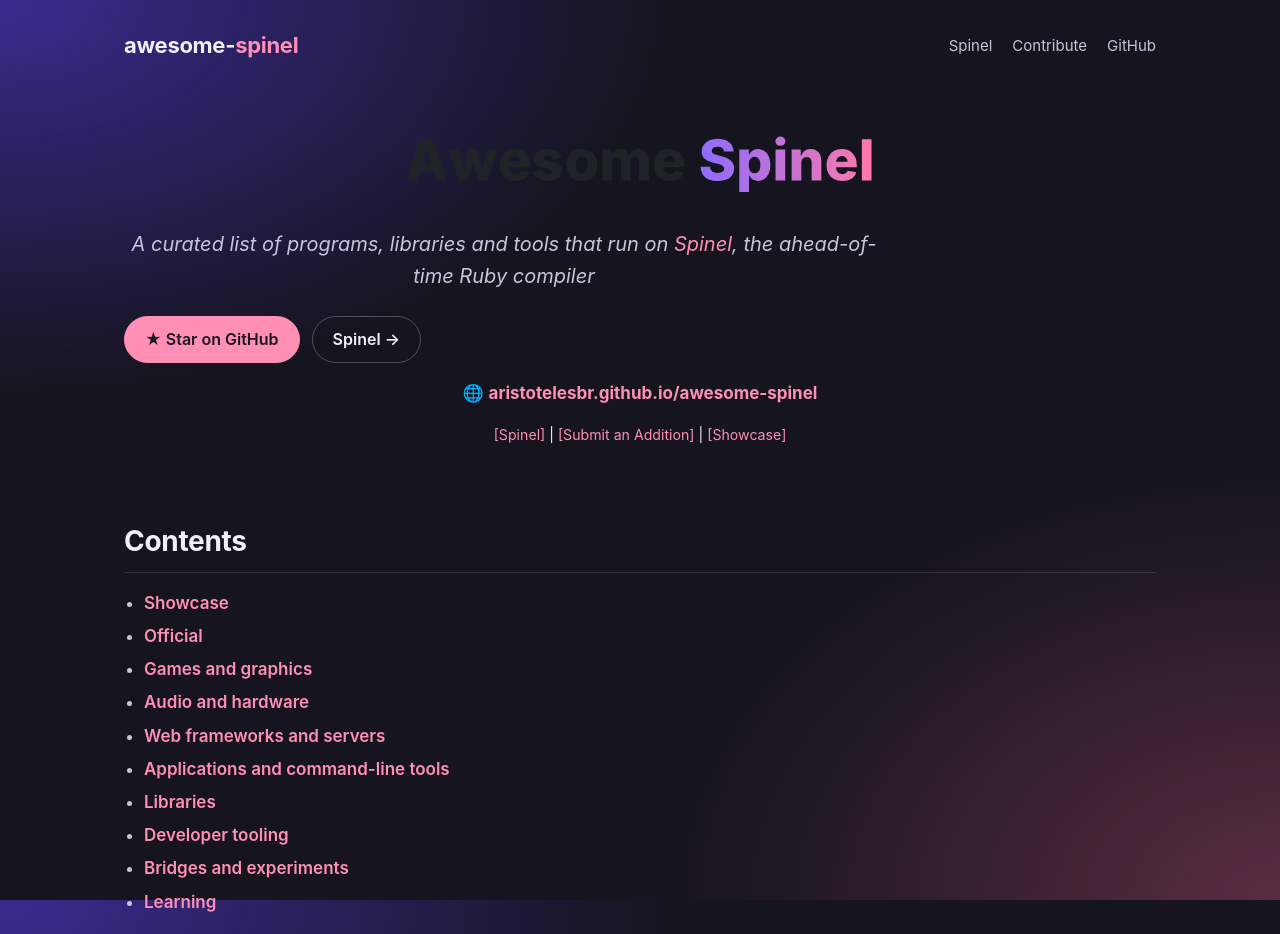
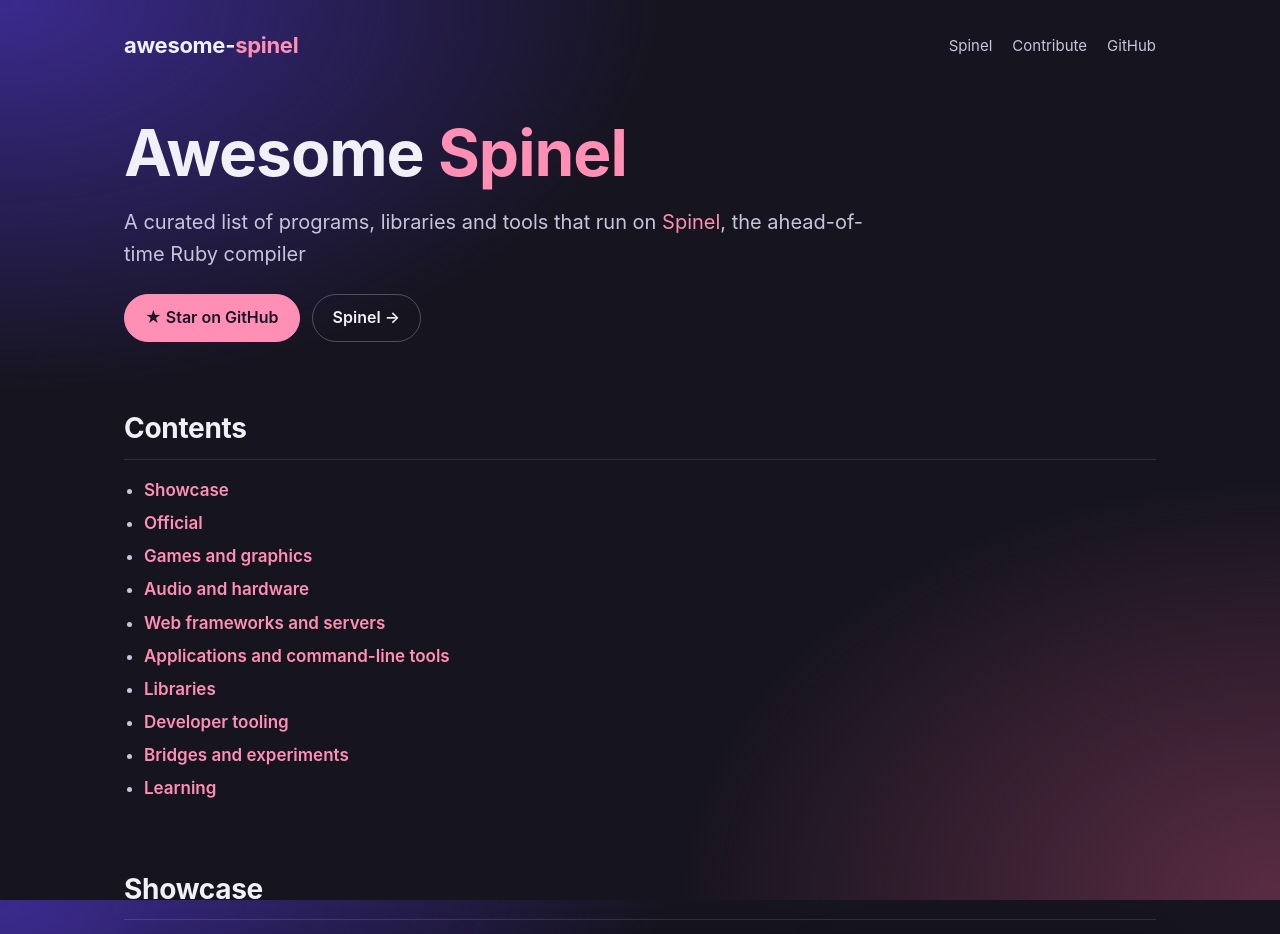
Before and after one commit to aristotelesbr/awesome-spinel, a Jekyll site: the page built from README.md, in a window 1280 px wide. Shown: the top 934 px of the page. Built offline with Jekyll 4.4.1, drawn with Linux system fonts in a browser that asks for light colours; our own code applies the rules of GitHub Pages for plain Markdown files.

Commit message:
Site writes the title as text and keeps the hero left-aligned
The site hides the README's banner and writes "Awesome Spinel" with
CSS, "Spinel" in the accent color, so the page loads no image for it.
The tagline stays left-aligned under the title; the site link and the
bracket links are hidden, since the header and the buttons cover them.

```diff
--- a/assets/css/site.css
+++ b/assets/css/site.css
@@ -98,3 +98,13 @@ code { background: #ffffff14; border-radius: 6px; padding: .1em .35em; font-size
 .button:hover { text-decoration: none; background: #ffffff12; }
 .button.primary { background: var(--accent); border-color: var(--accent); color: #1a1625; }
 .button.primary:hover { background: #ffa6c5; }
+
+/* The README's centered GitHub header: the site keeps the tagline, left-aligned,
+   and drops the site link and the bracket links, which the header and buttons cover. */
+.content h1, .content h1 + p { text-align: left; }
+.content h1 + p i { font-style: normal; }
+.content p[align="center"] ~ p[align="center"] { display: none; }
+/* The README's title is an image for GitHub; the site writes it as text. */
+.content h1 picture { display: none; }
+.content h1::before { content: "Awesome "; }
+.content h1::after { content: "Spinel"; color: var(--accent); }
```
